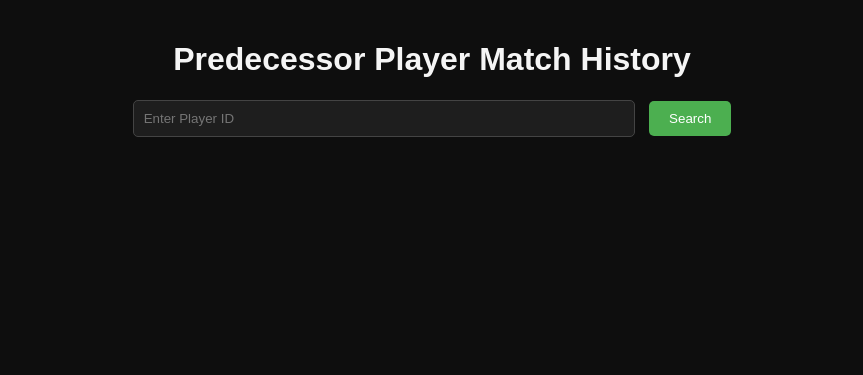
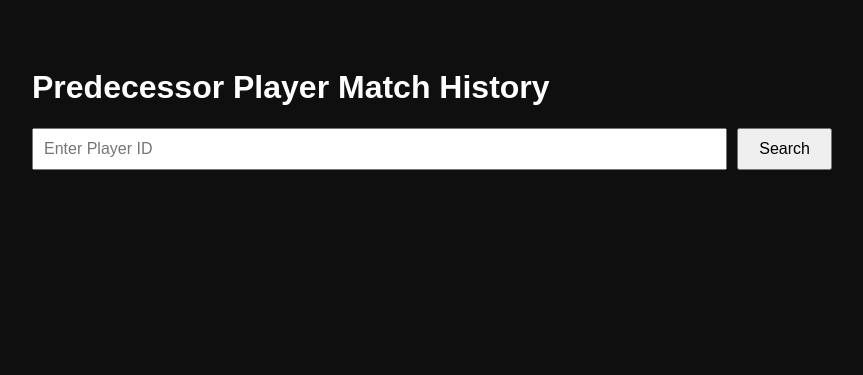
Before and after one commit to killyoudead48/predecessorlivestats, a website: page predecessor-live/public/index.html in a window 1280 px wide. Shown: the whole page, without its empty margins (208-1071 px from the left). Drawn offline with nearby package versions, Linux system fonts and the light colour scheme.

Commit message:
Update styles.css

```diff
--- a/predecessor-live/public/styles.css
+++ b/predecessor-live/public/styles.css
@@ -1,54 +1,47 @@
 body {
   font-family: Arial, sans-serif;
-  background: #0e0e0e;
-  color: #f5f5f5;
+  background-color: #0f0f0f;
+  color: #ffffff;
   margin: 0;
-  padding: 20px;
+  padding: 0;
 }
 
 .container {
   max-width: 800px;
-  margin: auto;
-  text-align: center;
+  margin: 2rem auto;
+  padding: 1rem;
 }
 
 form {
-  margin-bottom: 20px;
+  display: flex;
+  gap: 10px;
+  margin-bottom: 2rem;
 }
 
 input[type="text"] {
+  flex: 1;
   padding: 10px;
-  width: 60%;
-  border-radius: 5px;
-  border: 1px solid #444;
-  background: #1e1e1e;
-  color: white;
+  font-size: 1rem;
 }
 
 button {
   padding: 10px 20px;
-  margin-left: 10px;
-  border: none;
-  background: #4caf50;
-  color: white;
-  border-radius: 5px;
+  font-size: 1rem;
   cursor: pointer;
 }
 
 .match-card {
   display: flex;
   align-items: center;
-  background: #1e1e1e;
-  border: 1px solid #333;
+  margin-bottom: 1rem;
+  background-color: #1c1c1c;
   border-radius: 8px;
-  margin: 10px 0;
   padding: 10px;
 }
 
-.match-card img.avatar {
+.avatar {
   width: 64px;
   height: 64px;
-  margin-right: 15px;
+  margin-right: 1rem;
   border-radius: 8px;
-  object-fit: cover;
 }
```
